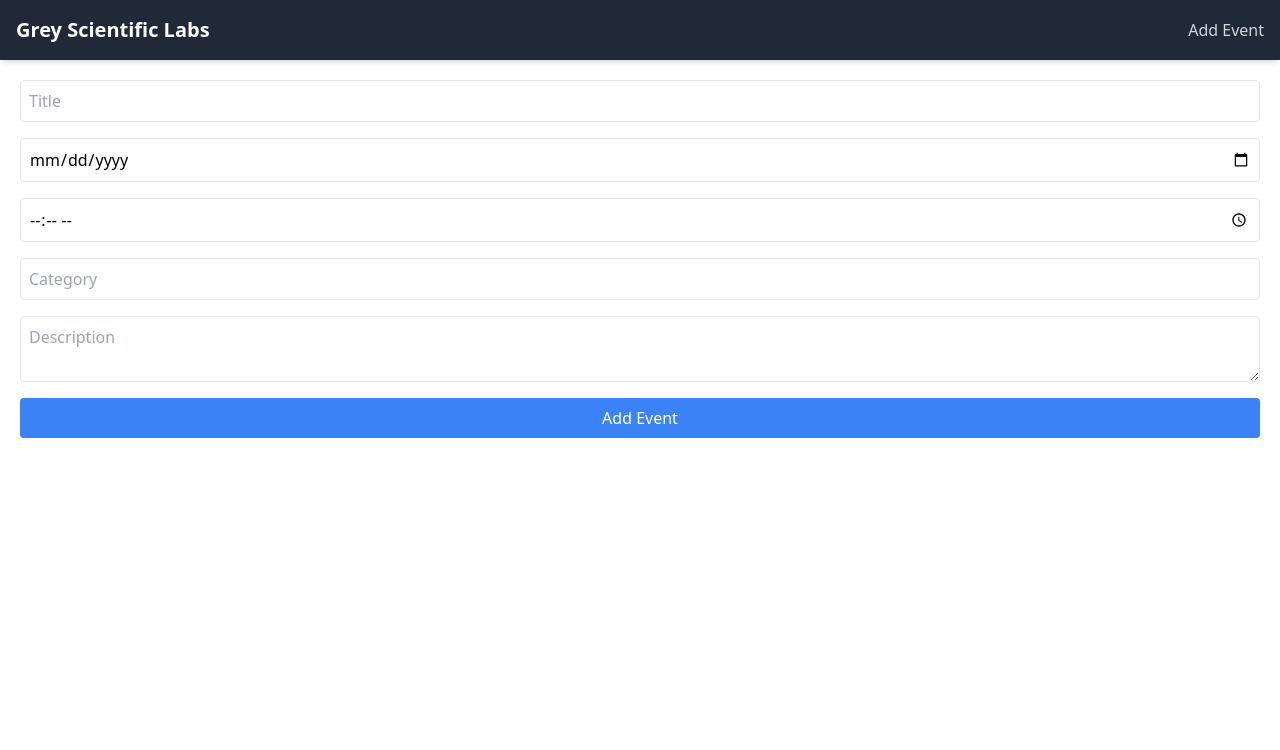
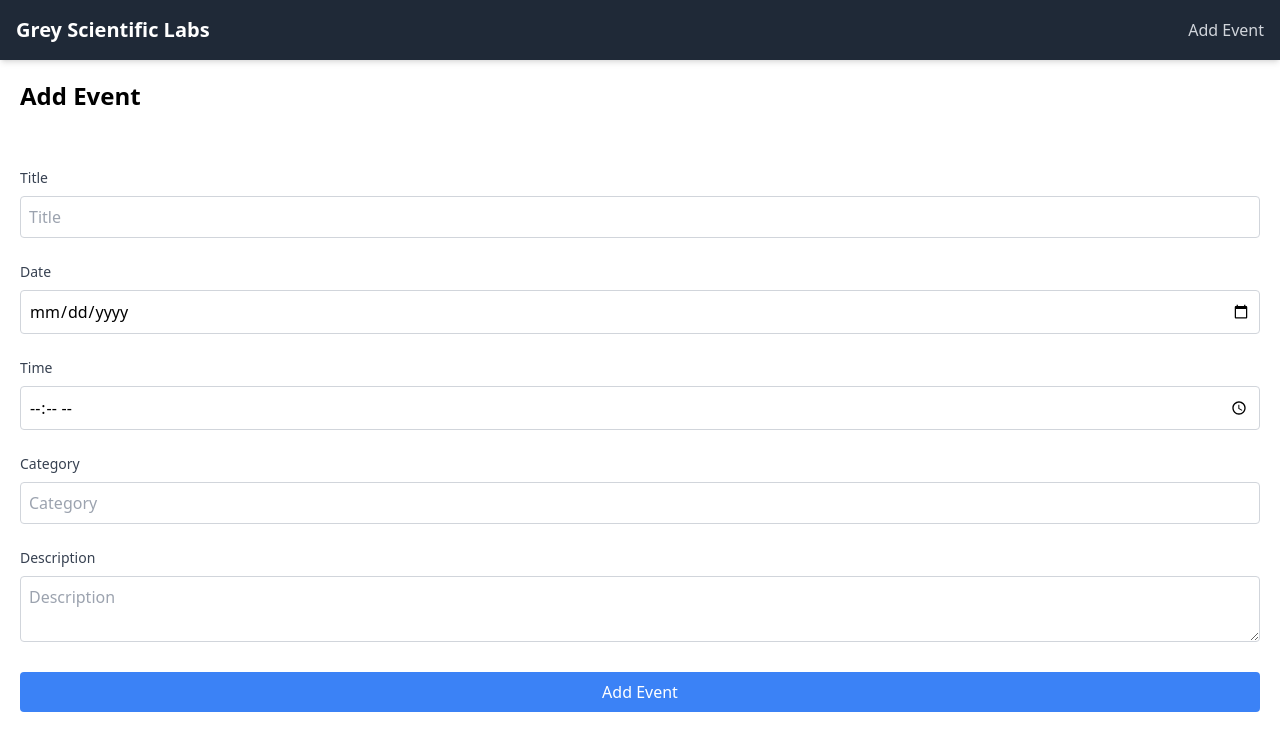
Before and after one commit to Ishirastogi/Event-calender, a React (Create React App) app: page /add-event in a window 1280 px wide. Shown: the top 750 px of the page. Built offline with nearby package versions, Linux system fonts and the light colour scheme.

Commit message:
Update EventForm.js

```diff
--- a/src/components/EventForm.js
+++ b/src/components/EventForm.js
@@ -1,6 +1,7 @@
 import React, { useState, useContext, useEffect } from "react";
 import { useNavigate, useParams } from "react-router-dom";
 import { EventContext } from "../context/EventContext";
+import styles from "../styles/EventForm.module.css";
 
 const EventForm = () => {
   const { events, setEvents } = useContext(EventContext);
@@ -53,39 +54,88 @@ const EventForm = () => {
   };
 
   return (
-    <form onSubmit={handleSubmit} className="flex flex-col gap-4 p-5">
+    <>
+      <h2 className="text-2xl font-bold mb-4 p-5">
+        {id ? "Update Event" : "Add Event"}
+      </h2>
+      <form onSubmit={handleSubmit} className="flex flex-col gap-6 p-5">
+        <div>
+          <label
+            className="block text-sm font-medium text-gray-700 mb-2"
+            htmlFor="title"
+          >
+            Title
+          </label>
           <input
             type="text"
-        className="border p-2 rounded"
+            id="title"
+            className={`${styles.inputField} border border-gray-300 rounded p-2 w-full`}
             placeholder="Title"
             value={title}
             onChange={(e) => setTitle(e.target.value)}
           />
+        </div>
+        <div>
+          <label
+            className="block text-sm font-medium text-gray-700 mb-2"
+            htmlFor="date"
+          >
+            Date
+          </label>
           <input
             type="date"
-        className="border p-2 rounded"
+            id="date"
+            className={`${styles.inputField} border border-gray-300 rounded p-2 w-full`}
             value={date}
             onChange={(e) => setDate(e.target.value)}
           />
+        </div>
+        <div>
+          <label
+            className="block text-sm font-medium text-gray-700 mb-2"
+            htmlFor="time"
+          >
+            Time
+          </label>
           <input
             type="time"
-        className="border p-2 rounded"
+            id="time"
+            className={`${styles.inputField} border border-gray-300 rounded p-2 w-full`}
             value={time}
             onChange={(e) => setTime(e.target.value)}
           />
+        </div>
+        <div>
+          <label
+            className="block text-sm font-medium text-gray-700 mb-2"
+            htmlFor="category"
+          >
+            Category
+          </label>
           <input
             type="text"
-        className="border p-2 rounded"
+            id="category"
+            className={`${styles.inputField} border border-gray-300 rounded p-2 w-full`}
             placeholder="Category"
             value={category}
             onChange={(e) => setCategory(e.target.value)}
           />
+        </div>
+        <div>
+          <label
+            className="block text-sm font-medium text-gray-700 mb-2"
+            htmlFor="description"
+          >
+            Description
+          </label>
           <textarea
-        className="border p-2 rounded"
+            id="description"
+            className={`${styles.inputField} border border-gray-300 rounded p-2 w-full`}
             placeholder="Description"
             value={description}
             onChange={(e) => setDescription(e.target.value)}
           />
+        </div>
         <button
           type="submit"
           className="bg-blue-500 text-white py-2 rounded hover:bg-blue-700"
@@ -93,6 +143,7 @@ const EventForm = () => {
           {id ? "Update Event" : "Add Event"}
         </button>
       </form>
+    </>
   );
 };
 
```
Lines whose indentation alone changed are shown as unchanged.
